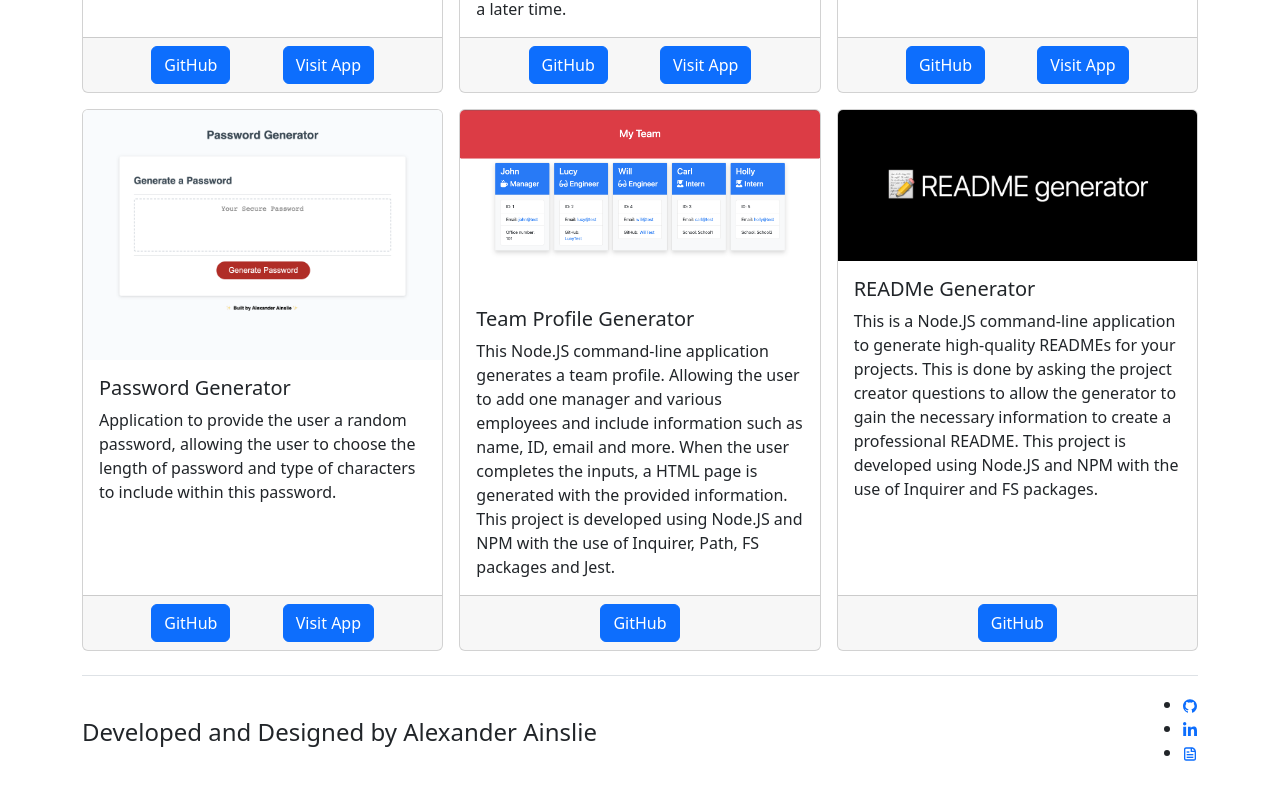
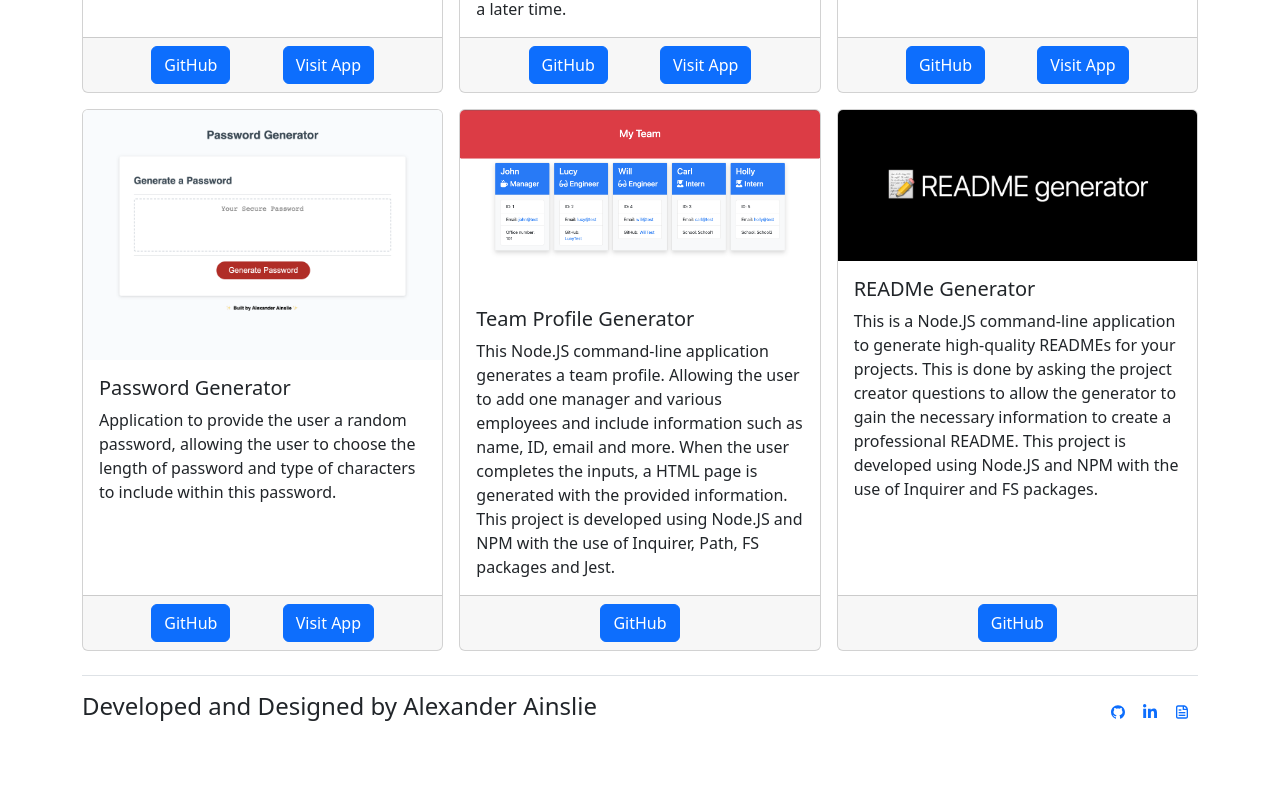
Before and after one commit to AlexAins/React-Portfolio, a React (Create React App) app: page /#/projects in a window 1280 px wide. Shown: the part 733-1533 px from the top of the page. After the commit the page ends 1502 px from the top, so only its background shows below. Built offline with nearby package versions, Linux system fonts and the light colour scheme.

Commit message:
edited footer and added container to contact page

```diff
--- a/src/components/Contact/Contact.js
+++ b/src/components/Contact/Contact.js
@@ -4,7 +4,7 @@ import ContactLinks from "./ContactLinks";
 
 function Contact() {
   return (
-    <div>
+    <div className="container">
       <div className="row">
         <h1>Connect with Me</h1>
         <ContactLinks />
--- a/src/components/Contact/ContactLinks.js
+++ b/src/components/Contact/ContactLinks.js
@@ -27,7 +27,7 @@ function ContactLinks(){
                     <FaLinkedinIn />
                 </a>
             </li>
-            <li>
+            <li className="socialIcons">
                 <a
                     href={CV}
                     target="_blank"
--- a/src/components/Footer.js
+++ b/src/components/Footer.js
@@ -11,9 +11,9 @@ function Footer(){
                 <div className="col-md-6 d-flex align-items-center">
                     <h4>Developed and Designed by Alexander Ainslie</h4>
                 </div>
-                <div className="nav col-md-6 justify-content-end d-flex">
-                    <ul className="contactLinks">
-                        <li className="socialIcons">
+                <div className="col-md-6">
+                    <ul className="footerLinks nav list-unstyled d-flex justify-content-end">
+                        <li className="footerIcons mx-2">
                             <a
                                 href="https://github.com/AlexAins"
                                 target="_blank"
@@ -23,7 +23,7 @@ function Footer(){
                                 <AiFillGithub />
                             </a>
                         </li>
-                         <li className="socialIcons">
+                         <li className="footerIcons mx-2">
                             <a
                                 href="linkedin.com/in/alexander-ainslie/"
                                 target="_blank"
@@ -33,7 +33,7 @@ function Footer(){
                                 <FaLinkedinIn />
                             </a>
                             </li>
-                            <li>
+                            <li className="footerIcons mx-2">
                                 <a
                                     href={CV}
                                     target="_blank"
```
